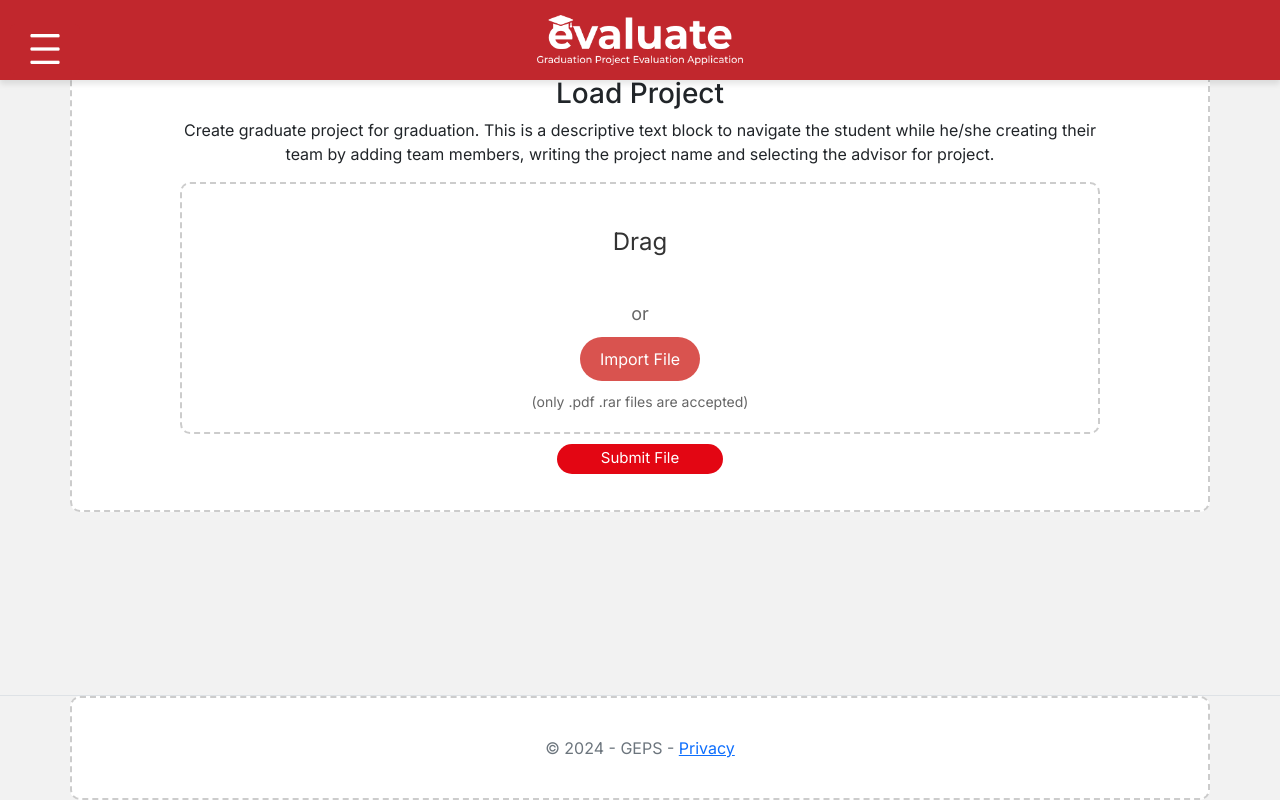
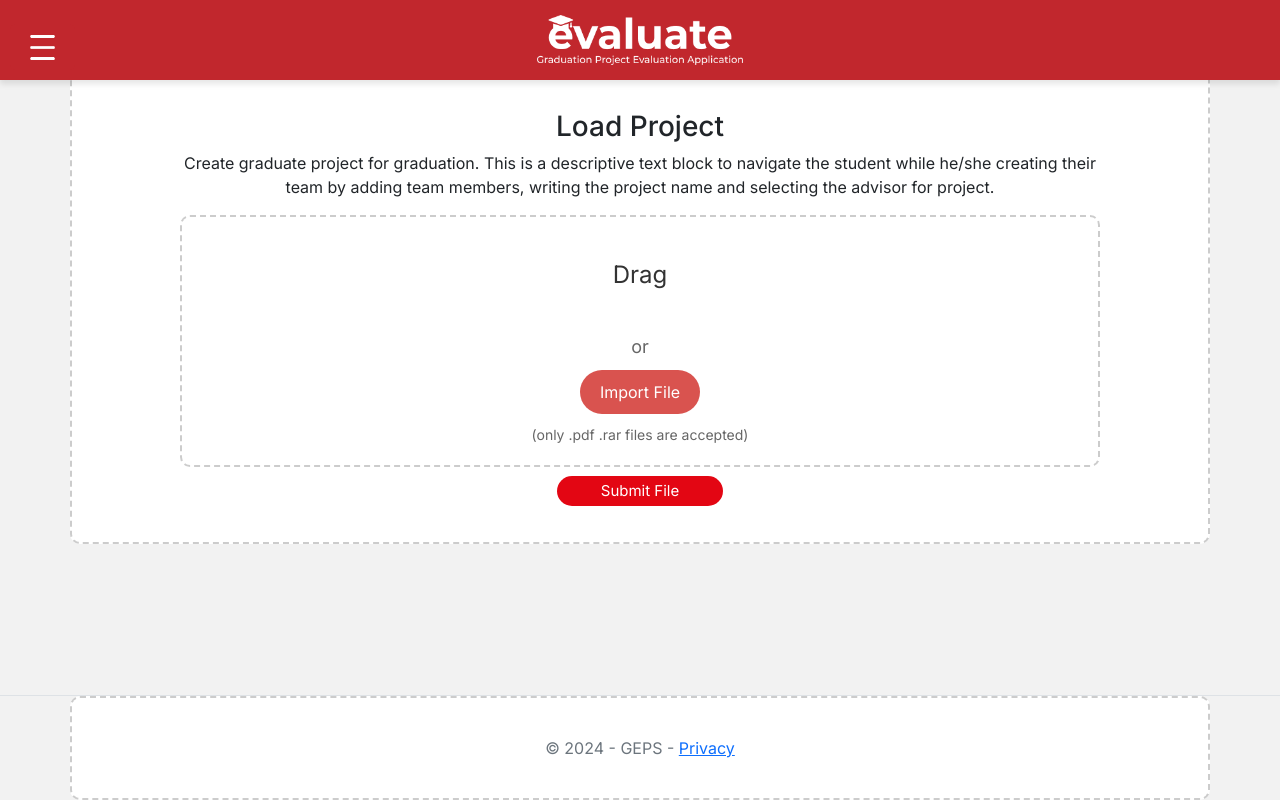
Before and after one commit to dezarto/Graduate-Project-Evaluation-System, an ASP.NET Core app: template GEPS/Views/Student/ProjectUpload.cshtml in a window 1280 px wide. Run offline with ASP.NET Core 8, Linux system fonts and the light colour scheme; the template is opened without the code that fills it, so the values that code supplies are empty; style sheets or scripts are compiled from the project's sources.

Commit message:
fixing paddings and sidebar logo size

```diff
--- a/GEPS/wwwroot/css/TeacherApproveProject.css
+++ b/GEPS/wwwroot/css/TeacherApproveProject.css
@@ -6,7 +6,7 @@ body{
 .mainTeacherApproveProject{
     padding-left: 8%;
     padding-right: 8%;
-    padding-top: 5%;
+    padding-top: 8%;
 }
 
 .tableOfTeamInfo {
--- a/GEPS/wwwroot/css/TeacherCalendar.css
+++ b/GEPS/wwwroot/css/TeacherCalendar.css
@@ -6,7 +6,7 @@ body{
 .mainTeacherCalendar{
     padding-left: 8%;
     padding-right: 8%;
-    padding-top: 5%;
+    padding-top: 8%;
 }
 
 .tableOfTeamInfo {
--- a/GEPS/wwwroot/css/TeacherViewResult.css
+++ b/GEPS/wwwroot/css/TeacherViewResult.css
@@ -7,7 +7,7 @@ body {
 .mainTeacherViewResult {
     padding-left: 8%;
     padding-right: 8%;
-    padding-top: 5%;
+    padding-top: 8%;
 }
 
 .resultPart {
--- a/GEPS/wwwroot/css/loadProject.css
+++ b/GEPS/wwwroot/css/loadProject.css
@@ -7,7 +7,7 @@ body{
 .mainLoadProject{
     padding-left: 8%;
     padding-right: 8%;
-    padding-top: 5%;
+    padding-top: 8%;
 }
 
 .submitFile{
--- a/GEPS/wwwroot/css/navbar.css
+++ b/GEPS/wwwroot/css/navbar.css
@@ -99,6 +99,6 @@
 }
 
 .sidebaricon{
-    height: 30px;
-    width: 30px;
+    height: 25px;
+    width: 25px;
 }
```
